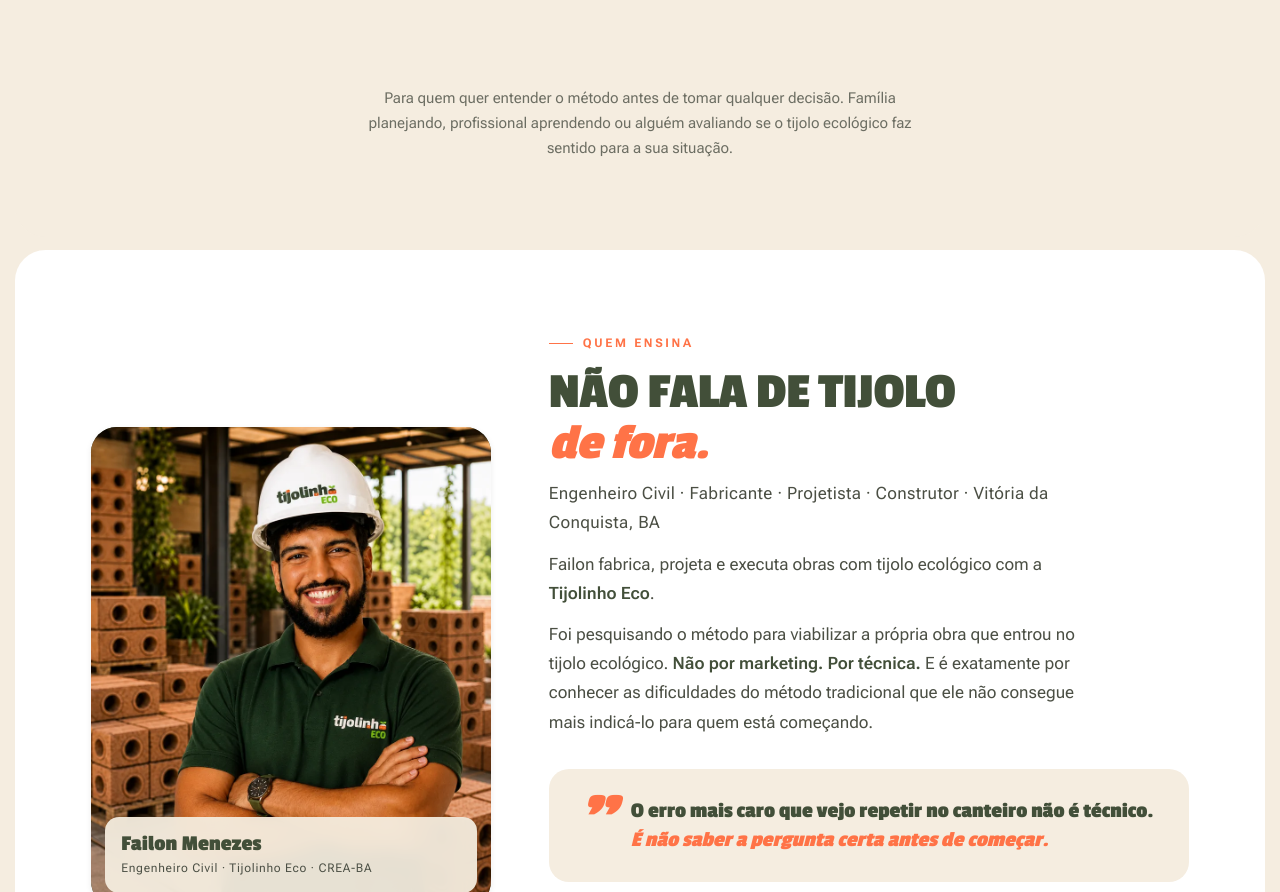
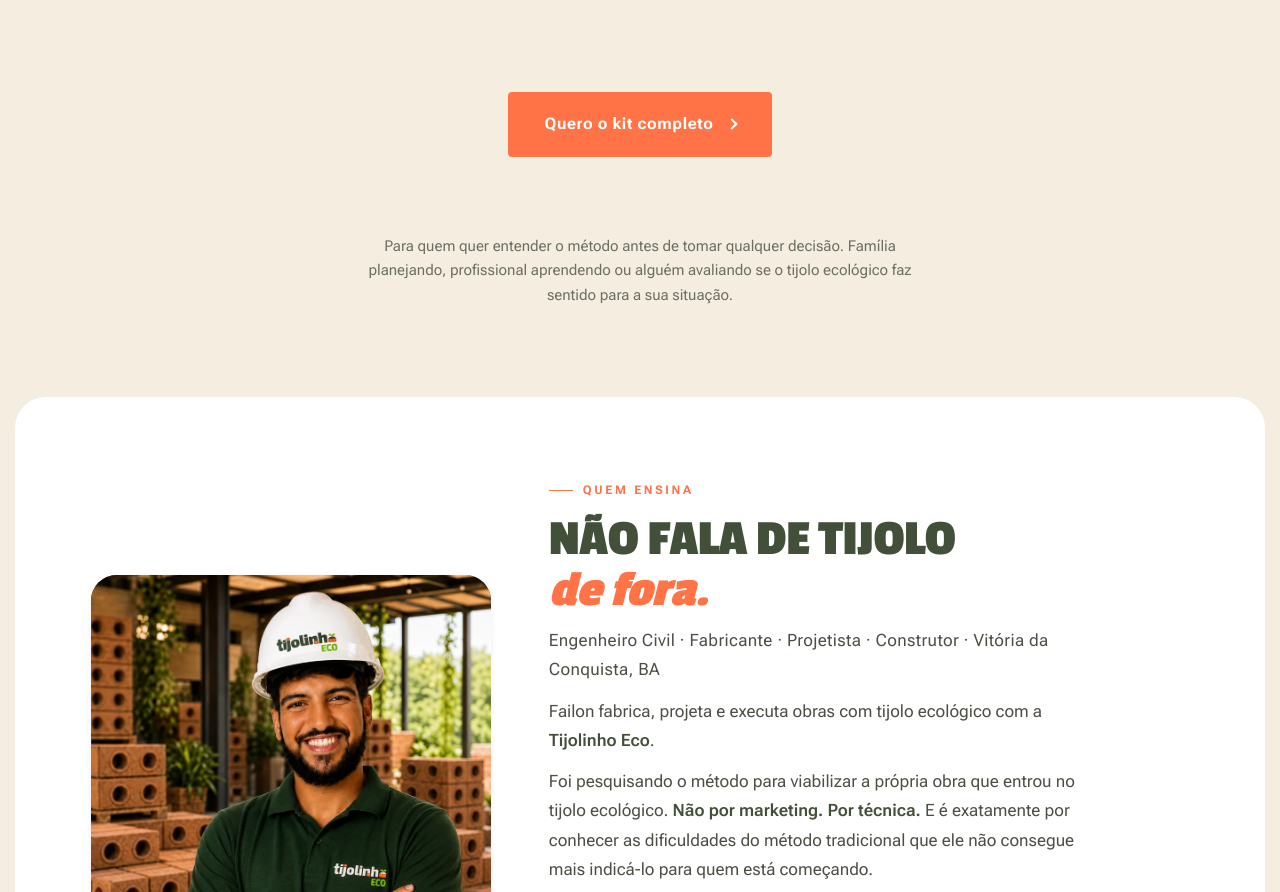
Before and after one commit to Leonardowebd/tijolinho-eco, a plain HTML site: page index.html in a window 1280 px wide. Shown: the part 3325-4217 px from the top of the page. Drawn offline with Linux system fonts and the light colour scheme.

Commit message:
feat: botão CTA abaixo das cards do kit

```diff
--- a/index.html
+++ b/index.html
@@ -380,9 +380,14 @@
   margin-top:14px; margin-bottom:14px;
 }
 .kit-head h2 em { color:var(--te-orange) }
+.kit-cta {
+  display:flex;
+  justify-content:center;
+  margin-top:clamp(28px,3.5vw,44px);
+}
 .kit-para-quem {
   text-align:center;
-  margin-top:clamp(28px,3vw,40px);
+  margin-top:clamp(18px,2vw,26px);
   font-size:clamp(13px,1.2vw,15px);
   color:var(--te-ink-soft);
   line-height:1.65;
@@ -931,6 +936,9 @@
         </div>
       </article>
     </div>
+    <div class="kit-cta">
+      <a href="#preco" class="btn btn-primary btn-lg">Quero o kit completo<span class="arr"></span></a>
+    </div>
     <p class="kit-para-quem">Para quem quer entender o método antes de tomar qualquer decisão. Família planejando, profissional aprendendo ou alguém avaliando se o tijolo ecológico faz sentido para a sua situação.</p>
   </div>
 </section>
```
